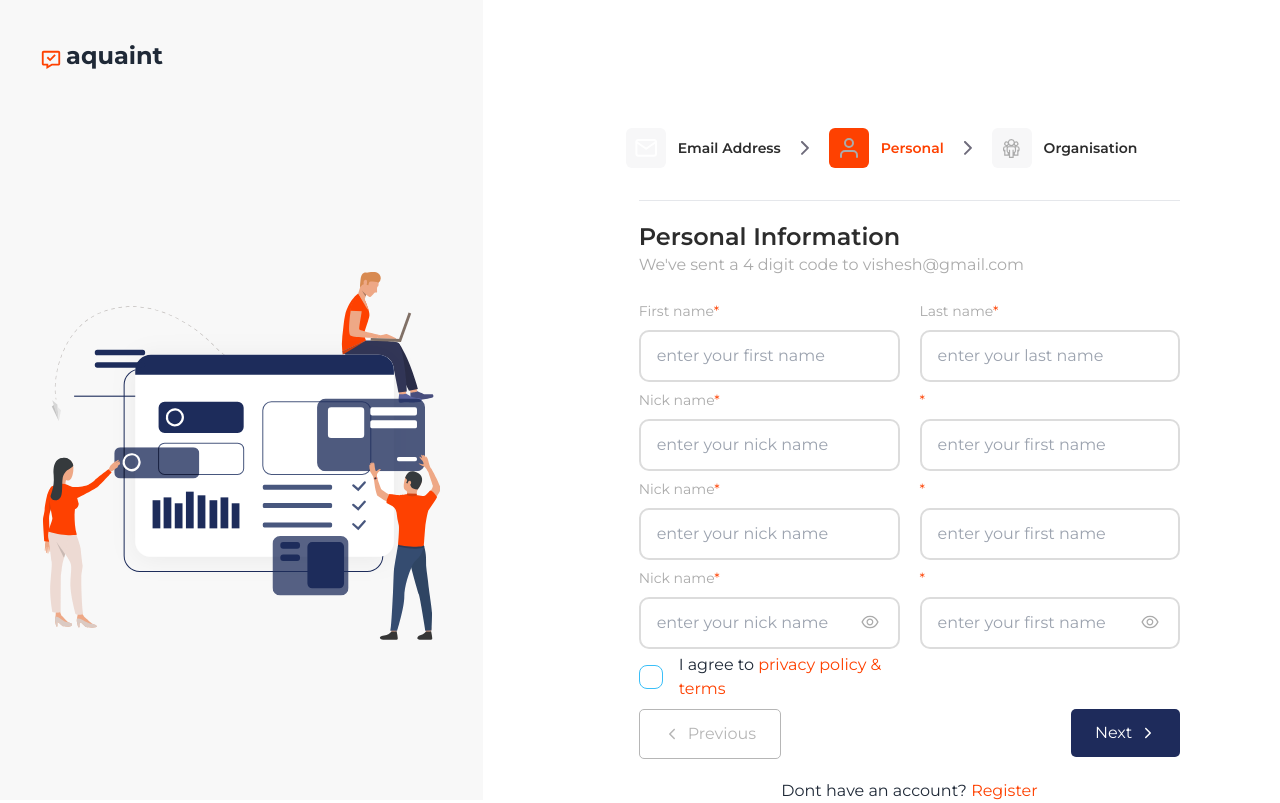
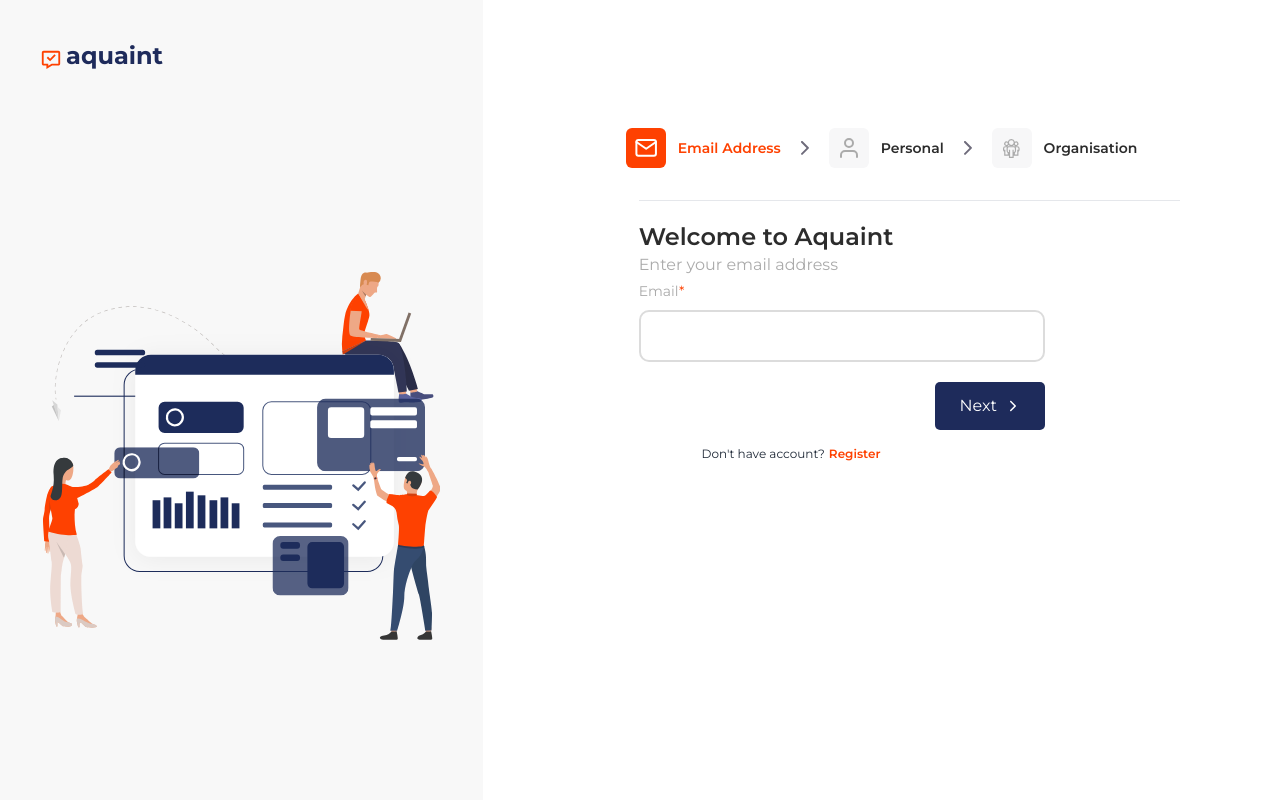
Before and after one commit to VisheshBajpayee/aquaint-fe, a React (Create React App) app: page /register in a window 1280 px wide. Built offline with nearby package versions, Linux system fonts and the light colour scheme.

Commit message:
added register reducer for form action in register page

```diff
--- a/package.json
+++ b/package.json
@@ -3,6 +3,7 @@
   "version": "0.1.0",
   "private": true,
   "dependencies": {
+    "@reduxjs/toolkit": "^1.8.5",
     "@testing-library/jest-dom": "^5.16.5",
     "@testing-library/react": "^13.4.0",
     "@testing-library/user-event": "^13.5.0",
@@ -19,6 +20,7 @@
     "react-router-dom": "^6.3.0",
     "react-scripts": "5.0.1",
     "redux": "^4.2.0",
+    "redux-logger": "^3.0.6",
     "tailwindcss": "^3.1.8",
     "web-vitals": "^2.1.4"
   },
--- a/src/App.js
+++ b/src/App.js
@@ -1,16 +1,13 @@
 import React, { useEffect } from "react";
+import { Provider } from "react-redux";
 import { BrowserRouter, Routes, Route, Navigate } from "react-router-dom";
-import { PATHS } from "./paths/paths";
-import { PrivateRoute } from "./routes/privateRoutes";
 import routes from "./routes/routes";
+import store from "./store";
 
 const App = () => {
-  useEffect(() => {
-    <Navigate from="/" to="/register" />;
-  }, []);
-
   return (
     <div className="font-montserrat">
+      <Provider store={store}>
         <BrowserRouter>
           <Routes>
             {routes.map(({ key, path, Element }) => (
@@ -18,6 +15,7 @@ const App = () => {
             ))}
           </Routes>
         </BrowserRouter>
+      </Provider>
     </div>
   );
 };
--- a/src/components/Button/Button.jsx
+++ b/src/components/Button/Button.jsx
@@ -8,6 +8,7 @@ const Button = ({
   arrowLeft,
   variant,
   fullWidth,
+  onClick,
 }) => {
   const variantClasses = () => {
     switch (variant) {
@@ -24,6 +25,7 @@ const Button = ({
 
   return (
     <button
+      onClick={onClick}
       type={btnType}
       className={`rounded-[5px]  px-6 py-3 text-center ${
         fullWidth && "w-full"
--- a/src/pages/RegisterPage/RegisterForm.jsx
+++ b/src/pages/RegisterPage/RegisterForm.jsx
@@ -1,11 +1,13 @@
 import React from "react";
 const RegisterForm = ({ mainHeading, secondaryHeading, children }) => {
   return (
-    <div className="flex flex-col">
-      <h1 className="text-2xl text-primaryBlack font-semibold">{mainHeading}</h1>
+    <form className="flex flex-col">
+      <h1 className="text-2xl text-primaryBlack font-semibold">
+        {mainHeading}
+      </h1>
       <span className="text-secondaryGrey">{secondaryHeading}</span>
       {children}
-    </div>
+    </form>
   );
 };
 export default RegisterForm;
--- a/src/pages/RegisterPage/RegisterPage.jsx
+++ b/src/pages/RegisterPage/RegisterPage.jsx
@@ -1,4 +1,4 @@
-import React, { useState } from "react";
+import React from "react";
 import { ReactComponent as RegisterSVG } from "../../assets/svg/vector_1.svg";
 import { ReactComponent as ArrowIconBlack } from "../../assets/svg/arrowIconBlack.svg";
 import { ReactComponent as AccountIcon } from "../../assets/svg/account.svg";
@@ -10,12 +10,14 @@ import RegisterForm from "./RegisterForm";
 import StageOneRegistration from "./formComponents/StageOneRegistration";
 import StageTwoRegistration from "./formComponents/StageTwoRegistration";
 import StageThreeRegistration from "./formComponents/StageThreeRegistration";
+import { useSelector } from "react-redux";
 
 const RegisterPage = () => {
-  const [currentStage, setCurrentStage] = useState(1);
+  const currentFormState = useSelector((state) => state.registerFormState);
+  console.log(currentFormState);
 
   const renderFormStage = () => {
-    switch (currentStage) {
+    switch (currentFormState) {
       case 0:
         return (
           <RegisterForm
@@ -57,7 +59,7 @@ const RegisterPage = () => {
         <div className="p-10 ">
           <div className="flex items-center  gap-1">
             <BiMessageCheck size={22} className="mt-2 text-primaryOrange " />
-            <h1 className="font-bold text-2xl">aquaint</h1>
+            <h1 className="font-bold text-2xl text-primaryBlue">aquaint</h1>
           </div>
         </div>
         <div className="flex flex-col items-center justify-center flex-1 ">
@@ -73,14 +75,14 @@ const RegisterPage = () => {
               primaryText="Email Address"
               secondaryrText="Organisation Email"
               icon={<MailIcon />}
-              isActive={currentStage === 0 ? true : false}
+              isActive={currentFormState === 0 ? true : false}
             />
             <ArrowIconBlack />
             <TabBadge
               primaryText="Personal"
               secondaryrText="Enter Information"
               icon={<AccountIcon />}
-              isActive={currentStage === 1 ? true : false}
+              isActive={currentFormState === 1 ? true : false}
             />
             <ArrowIconBlack />
 
@@ -88,7 +90,7 @@ const RegisterPage = () => {
               primaryText="Organisation"
               secondaryrText="Create Organisation"
               icon={<OrganizationIcon />}
-              isActive={currentStage === 2 ? true : false}
+              isActive={currentFormState === 2 ? true : false}
             />
           </div>
           <hr className=" my-1 ml-14" />
--- a/src/pages/RegisterPage/formComponents/StageOneRegistration.jsx
+++ b/src/pages/RegisterPage/formComponents/StageOneRegistration.jsx
@@ -1,8 +1,11 @@
 import React from "react";
+import { useDispatch } from "react-redux";
 import Button from "../../../components/Button/Button";
 import Input from "../../../components/Input/Input";
+import { changeFormStage } from "../../../redux/features/registerFormFeature";
 
 const StageOneRegistration = () => {
+  const dispatch = useDispatch();
   return (
     // stage one
     <div className="w-3/4">
@@ -11,7 +14,15 @@ const StageOneRegistration = () => {
 
       {/* button component */}
       <div className="flex justify-end  py-4">
-        <Button btnText="Next" arrowRight />
+        <Button
+          onClick={(e) => {
+            e.preventDefault();
+            console.log("Clicked on next");
+            dispatch(changeFormStage(1));
+          }}
+          btnText="Next"
+          arrowRight
+        />
       </div>
       <div className="text-xs flex gap-1 justify-center w-3/4">
         <span>Don't have account?</span>
--- a/src/pages/RegisterPage/formComponents/StageThreeRegistration.jsx
+++ b/src/pages/RegisterPage/formComponents/StageThreeRegistration.jsx
@@ -1,8 +1,11 @@
 import React from "react";
 import Button from "../../../components/Button/Button";
 import Input from "../../../components/Input/Input";
-import {GrCircleInformation} from "react-icons/gr"
+import { GrCircleInformation } from "react-icons/gr";
+import { changeFormStage } from "../../../redux/features/registerFormFeature";
+import { useDispatch } from "react-redux";
 const StageThreeRegistration = () => {
+  const dispatch = useDispatch();
   return (
     <div className=" w-3/4 ">
       <Input
@@ -20,11 +23,19 @@ const StageThreeRegistration = () => {
         required
         labelTooltip
         tooltipText="organisation sub domain details"
-        tooltipIcon = {<GrCircleInformation/>}
-
+        tooltipIcon={<GrCircleInformation />}
       />
       <div className="flex justify-between mt-6">
-        <Button btnText="Previous" variant="outline" arrowLeft />
+        <Button
+          btnText="Previous"
+          variant="outline"
+          arrowLeft
+          onClick={(e) => {
+            e.preventDefault();
+            console.log("Clicked on previous");
+            dispatch(changeFormStage(1));
+          }}
+        />
         <Button btnText="Create" variant="success" />
       </div>
       <div className="flex gap-5 w-full justify-center mt-5">
--- a/src/pages/RegisterPage/formComponents/StageTwoRegistration.jsx
+++ b/src/pages/RegisterPage/formComponents/StageTwoRegistration.jsx
@@ -2,7 +2,11 @@ import React from "react";
 import Input from "../../../components/Input/Input";
 import Button from "../../../components/Button/Button";
 import { AiOutlineEye } from "react-icons/ai";
+import { useDispatch } from "react-redux";
+import { changeFormStage } from "../../../redux/features/registerFormFeature";
 const StageTwoRegistration = () => {
+  const dispatch = useDispatch();
+
   return (
     <>
       <div className="flex gap-5 w-full mt-5">
@@ -114,11 +118,26 @@ const StageTwoRegistration = () => {
             btnType="button"
             arrowLeft
             variant="outline"
+            onClick={(e) => {
+              e.preventDefault();
+              console.log("Clicked on previous");
+              dispatch(changeFormStage(0));
+            }}
           />
         </div>
         <div>
           {" "}
-          <Button btnText="Next" btnType="button" showArrow arrowRight />
+          <Button
+            btnText="Next"
+            btnType="button"
+            showArrow
+            arrowRight
+            onClick={(e) => {
+              e.preventDefault();
+              console.log("Clicked on next");
+              dispatch(changeFormStage(2));
+            }}
+          />
         </div>
       </div>
       <div className="flex gap-5 w-full justify-center mt-5">
--- /dev/null
+++ b/src/redux/features/registerFormFeature.js
@@ -0,0 +1,17 @@
+import { createSlice } from "@reduxjs/toolkit";
+const initialState = 0;
+
+export const registerFormSlice = createSlice({
+  name: "stage-change",
+  initialState,
+  reducers: {
+    changeFormStage: (state, action) => {
+      return (state = action.payload);
+    },
+  },
+});
+
+// action creators
+export const { changeFormStage } = registerFormSlice.actions;
+
+export default registerFormSlice.reducer;
--- /dev/null
+++ b/src/store.js
@@ -0,0 +1,9 @@
+import { configureStore } from "@reduxjs/toolkit";
+import registerFormFeature from "./redux/features/registerFormFeature";
+const store = configureStore({
+  reducer: {
+    registerFormState: registerFormFeature,
+  },
+});
+
+export default store;
```
Also changed, not shown: 1 other file (tests, documents, lock files or other folders). Lines whose indentation alone changed are shown as unchanged.
